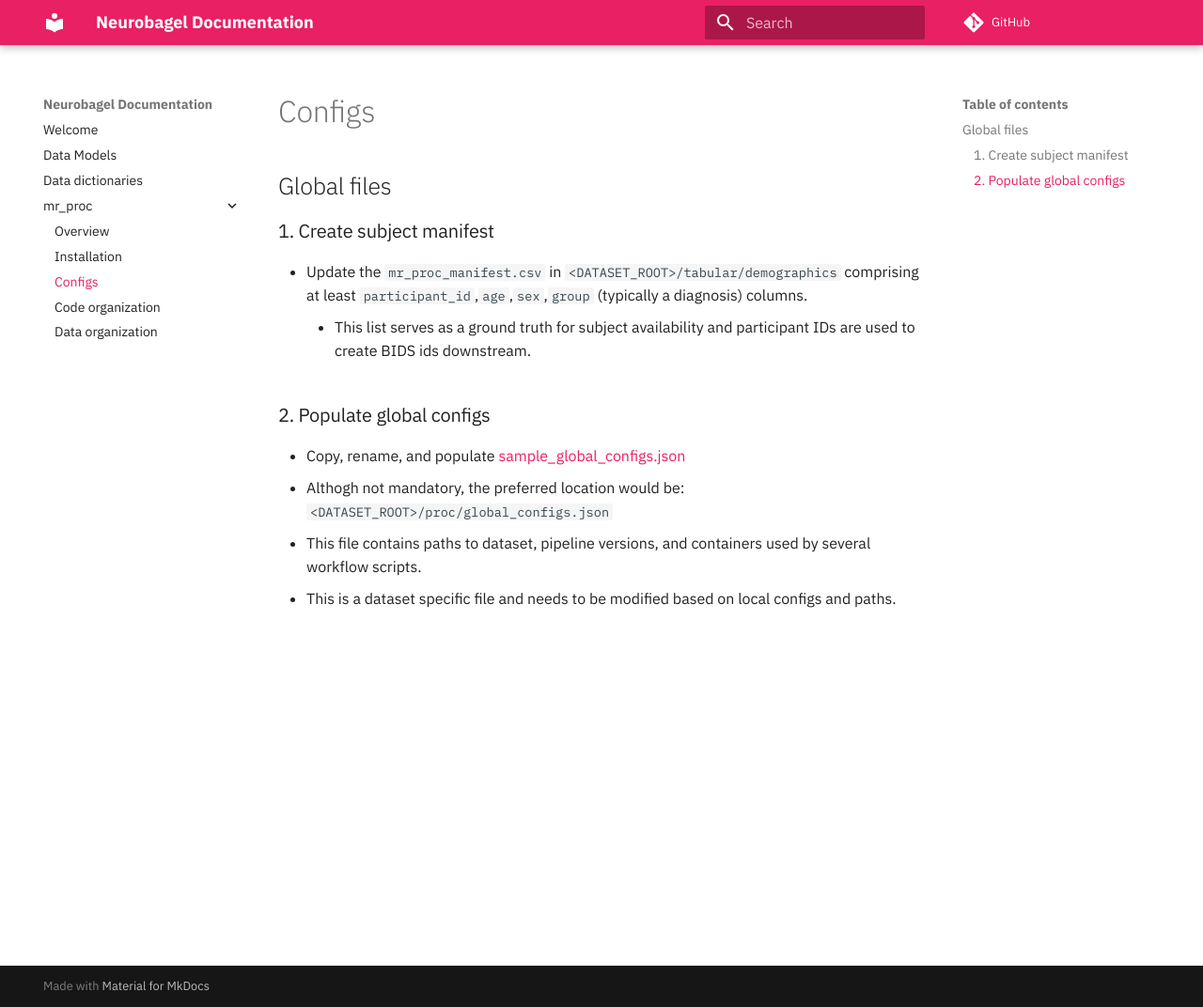
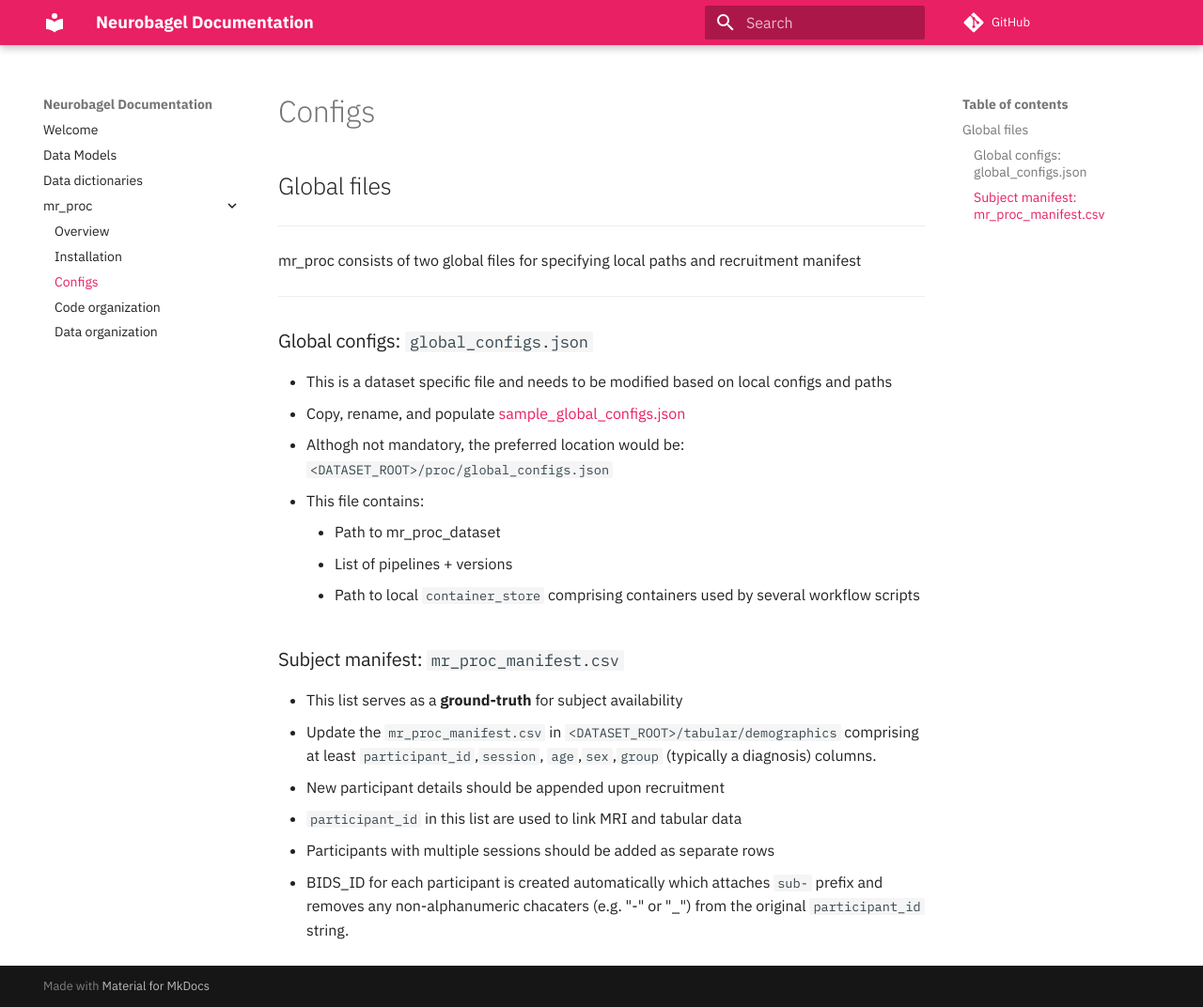
Before and after one commit to neurobagel/develop, an MkDocs documentation site: the page built from docs/docs/mr_proc/configs.md, in a window 1280 px wide and 1072 px high. Shown: the whole window at 94% size. Built offline with MkDocs 1.6.1 and Material for MkDocs 9.7.7, drawn with Linux system fonts in a browser that asks for light colours; comment, search, counter and statistics services are not loaded.

Commit message:
updated mr_proc doc

```diff
--- a/docs/docs/mr_proc/configs.md
+++ b/docs/docs/mr_proc/configs.md
@@ -1,11 +1,25 @@
 ## Global files
 
-### 1. Create subject manifest
-   - Update the `mr_proc_manifest.csv` in `<DATASET_ROOT>/tabular/demographics` comprising at least `participant_id`,`age`,`sex`,`group` (typically a diagnosis) columns.
-       - This list serves as a ground truth for subject availability and participant IDs are used to create BIDS ids downstream.
+---
 
-### 2. Populate global configs
-   - Copy, rename, and populate [sample_global_configs.json](/sample_global_configs.json)
+mr_proc consists of two global files for specifying local paths and recruitment manifest
+
+---
+
+### Global configs: `global_configs.json`
+   - This is a dataset specific file and needs to be modified based on local configs and paths
+   - Copy, rename, and populate [sample_global_configs.json](https://github.com/neurodatascience/mr_proc/blob/main/sample_global_configs.json)
    - Althogh not mandatory, the preferred location would be: `<DATASET_ROOT>/proc/global_configs.json`
-   - This file contains paths to dataset, pipeline versions, and containers used by several workflow scripts.
-   - This is a dataset specific file and needs to be modified based on local configs and paths.
+   - This file contains:
+      - Path to mr_proc_dataset
+      - List of pipelines + versions
+      - Path to local `container_store` comprising containers used by several workflow scripts
+
+
+### Subject manifest: `mr_proc_manifest.csv`
+   - This list serves as a **ground-truth** for subject availability
+   - Update the `mr_proc_manifest.csv` in `<DATASET_ROOT>/tabular/demographics` comprising at least `participant_id`,`session`, `age`,`sex`,`group` (typically a diagnosis) columns.
+   - New participant details should be appended upon recruitment
+   - `participant_id` in this list are used to link MRI and tabular data
+   - Participants with multiple sessions should be added as separate rows
+   - BIDS_ID for each participant is created automatically which attaches `sub-` prefix and removes any non-alphanumeric chacaters (e.g. "-" or "_") from the original `participant_id` string.
```
Also changed, not shown: docs/docs/mr_proc/bids_conv.md (+45 -0 lines), docs/docs/mr_proc/code_org.md (+30 -0 lines), docs/docs/mr_proc/data_org.md (+15 -0 lines), docs/docs/mr_proc/dicom_org.md (+7 -0 lines), docs/docs/mr_proc/fmriprep.md (+6 -0 lines), docs/docs/mr_proc/installation.md (+9 -5 lines), docs/docs/mr_proc/overview.md (+14 -11 lines), docs/docs/imgs/code_org.jpg (added), docs/docs/imgs/data_org.jpg (added).
